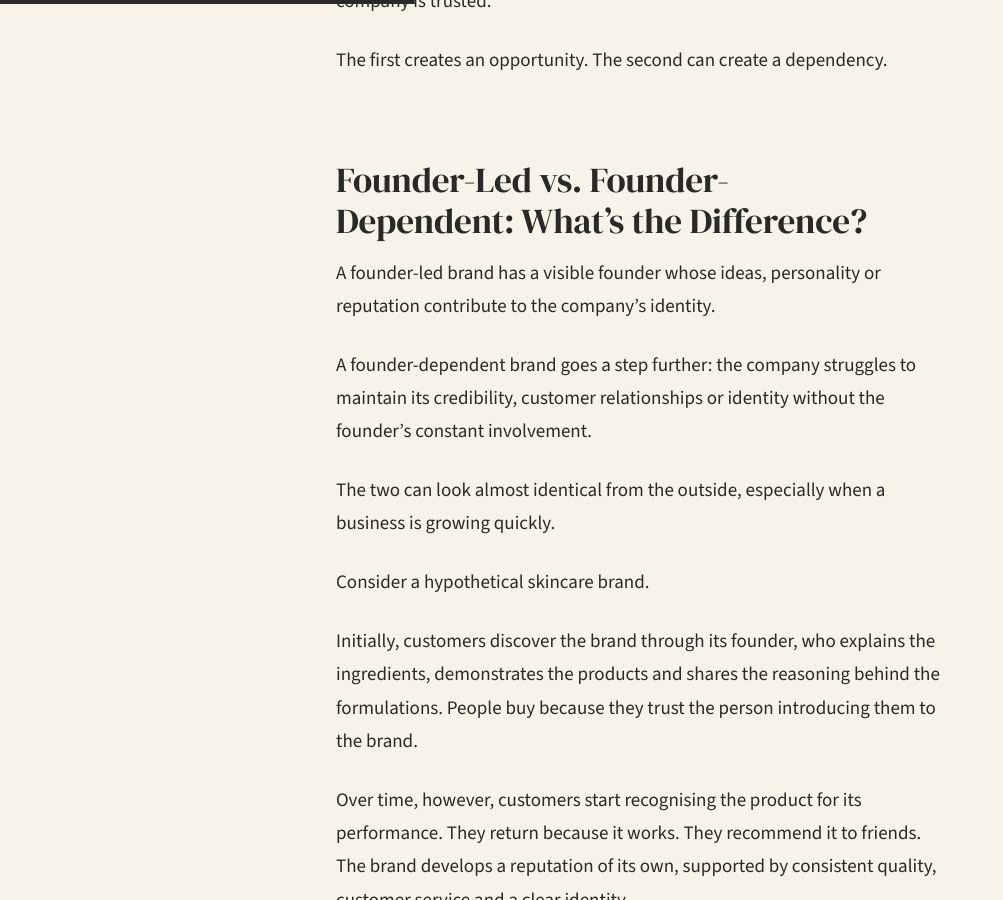
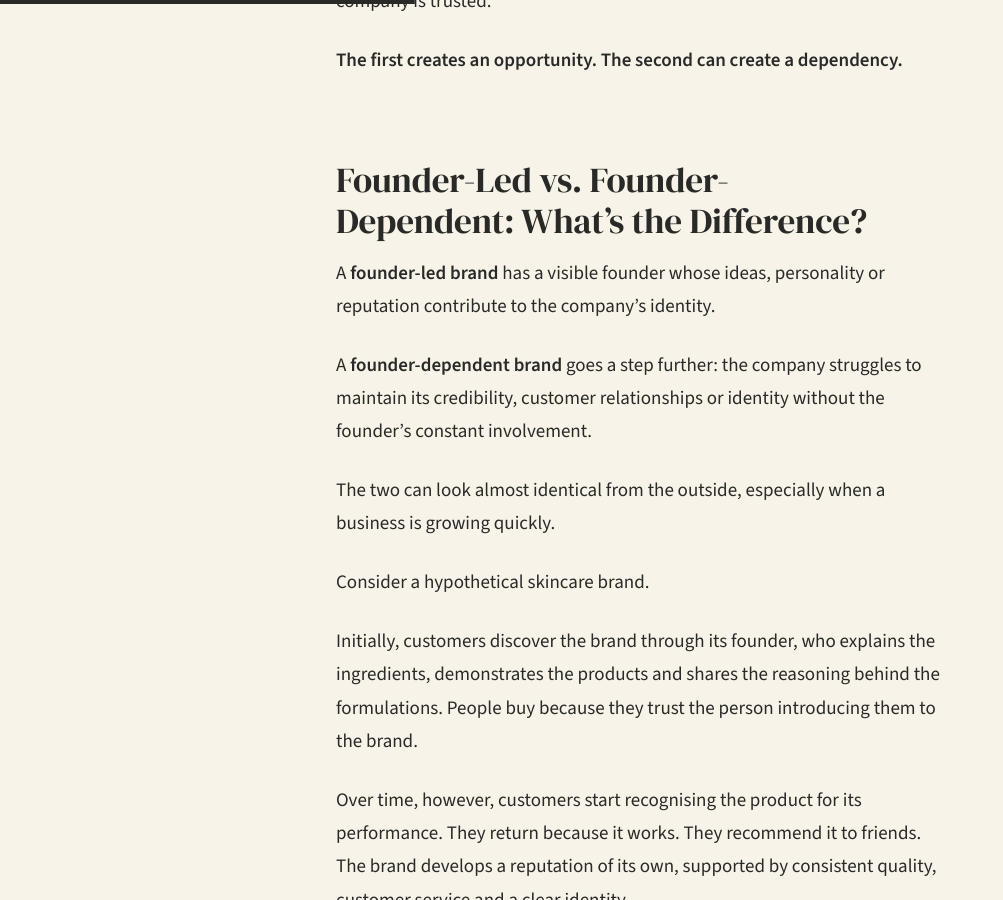
Before and after one commit to pranalidesai97-ai/personal-blog, a Jekyll site: the page built from _essays/should-a-company-eventually-outgrow-its-founder.md, in a window 1280 px wide and 900 px high, scrolled down 3040 px. Shown: the whole window, without its empty margins (0-1003 px from the left). Built offline with Jekyll 4.4.1, drawn with Linux system fonts in a browser that asks for light colours; some of the changed text lies outside the part shown.

```diff
--- a/_essays/should-a-company-eventually-outgrow-its-founder.md
+++ b/_essays/should-a-company-eventually-outgrow-its-founder.md
@@ -31,7 +31,7 @@ Both might be equally capable. But they aren't starting from the same position.
 
 Social media can help close some of that gap. A founder can share ideas, demonstrate expertise, attract customers and build credibility without waiting for an introduction from someone influential.
 
-In this context, visibility isn't vanity. It's distribution.
+In this context, **visibility isn't vanity. It's distribution.**
 
 A founder's online presence can create opportunities that the business would struggle to generate on its own, particularly in the early stages when the company has little reputation to rely on.
 
@@ -53,13 +53,13 @@ A founder's reputation can help the business earn its first customers. Their ide
 
 But there is an important distinction between using personal credibility to build trust in a company and making that credibility the only reason the company is trusted.
 
-The first creates an opportunity. The second can create a dependency.
+**The first creates an opportunity. The second can create a dependency.**
 
 ## Founder-Led vs. Founder-Dependent: What's the Difference?
 
-A founder-led brand has a visible founder whose ideas, personality or reputation contribute to the company's identity.
+A **founder-led brand** has a visible founder whose ideas, personality or reputation contribute to the company's identity.
 
-A founder-dependent brand goes a step further: the company struggles to maintain its credibility, customer relationships or identity without the founder's constant involvement.
+A **founder-dependent brand** goes a step further: the company struggles to maintain its credibility, customer relationships or identity without the founder's constant involvement.
 
 The two can look almost identical from the outside, especially when a business is growing quickly.
 
@@ -179,7 +179,7 @@ But a founder's reputation is a starting asset, not the entire business model.
 
 The strongest outcome is when the founder's visibility opens the door, the product gives customers a reason to stay, and the company earns enough trust to keep growing beyond the founder's individual reach.
 
-Founder visibility isn't the problem. Founder dependency is.
+**Founder visibility isn't the problem. Founder dependency is.**
 
 People may initially buy because they trust you. But one of the clearest signs that you've built something meaningful is when they continue buying because they trust what you've built.
 
```
